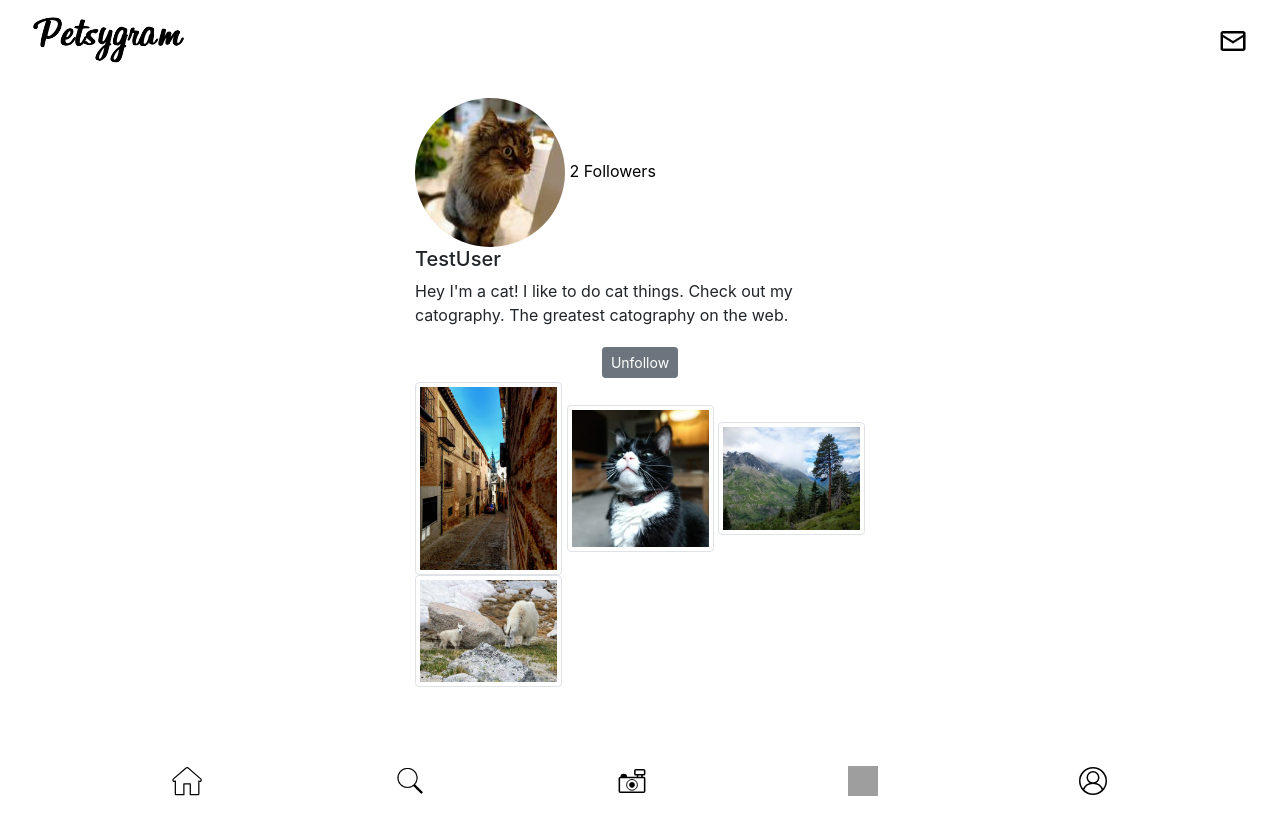
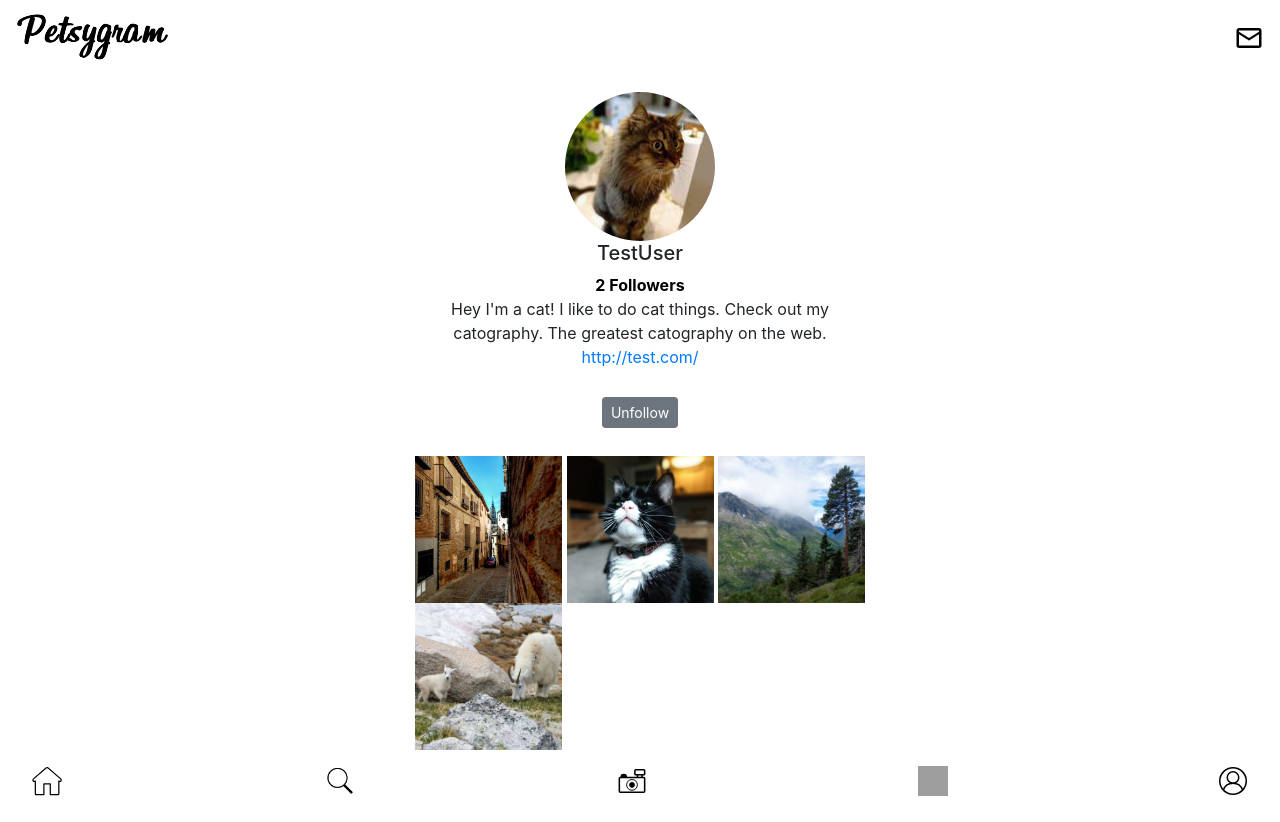
Before and after one commit to peterzernia/petsygram, a Django app: page /user/TestUser/ in a window 1280 px wide. Before the commit the page ends 796 px from the top, so only its background shows below. Run offline with Django 3.2, Linux system fonts and the light colour scheme; a user stored in the database is signed in; data comes from the database, SQL or seed files in the repository; both versions use the stored data as it was after the commit; some libraries are stand-ins or nearby versions; grey boxes are pictures that could not be loaded.

Commit message:
updated html

```diff
--- a/direct_messages/templates/direct_messages/inbox.html
+++ b/direct_messages/templates/direct_messages/inbox.html
@@ -1,9 +1,10 @@
 {% extends "photo_blog/base.html" %}
 {% block content %}
 
-
 <div class="content">
-  <h3>Inbox</h3>
+  <center>
+    <h3>Inbox | <a class="black-link-plain" href="{% url 'direct_messages-sent' %}">Sent</a></h3>
+  </center>
   <a href="{% url 'direct_messages-new' %}">New Message</a>
   </br>
   </br>
--- a/direct_messages/templates/direct_messages/sent.html
+++ b/direct_messages/templates/direct_messages/sent.html
@@ -3,7 +3,10 @@
 
 
 <div class="content">
-  <h3>Sent</h3>
+  <center>
+    <h3><a class="black-link-plain" href="{% url 'direct_messages-inbox' %}">Inbox</a> | Sent</h3>
+  </center>
+  <a href="{% url 'direct_messages-new' %}">New Message</a>
   </br>
   </br>
   {% if direct_messages %}
--- a/photo_blog/static/photo_blog/main.css
+++ b/photo_blog/static/photo_blog/main.css
@@ -1,15 +1,18 @@
 .content {
+
     max-width: 450px;
     margin: auto;
 }
 
 .black-link{
+
   color:black;
   font-weight: bold;
 
 }
 
 .black-link-plain{
+
   color:black;
 
 }
@@ -32,7 +35,7 @@
 .footer_contents {
 
     height:24px;
-    width: 1000px;
+    width: 100%;
     margin:auto;
 
 }
@@ -41,7 +44,6 @@
   background-image: url(media/nav_buttons/unlike.svg);
   background-repeat: no-repeat;
   background-position: 50% 50%;
-  /* put the height and width of your image here */
   height: 17px;
   width: 17px;
   border: none;
@@ -53,3 +55,15 @@
   border-color: transparent;
 
 }
+
+.nav {
+
+  position: absolute;
+
+}
+
+.crop{
+
+  object-fit: cover;
+
+}
--- a/photo_blog/templates/photo_blog/base.html
+++ b/photo_blog/templates/photo_blog/base.html
@@ -20,13 +20,9 @@
   </head>
 
   <body>
-    <nav class="navbar navbar-fixed-lg navbar-transparent bg-transparent">
-      <div class="navbar">
-        <img class="" src="/media/logo.png">
-      </div>
-      <div class="">
-        <a class="nav-item nav-link" href="{% url 'direct_messages-inbox' %}"><img src="/media/nav_buttons/inbox.png" height="30" width="30"></a>
-      </div>
+    <nav class="navbar navbar-light bg-white sticky-top" style="min-width: 450px !important;">
+      <img class="navbar-brand" src="/media/logo.png">
+      <a class="nav-item inline" href="{% url 'direct_messages-inbox' %}"><img src="/media/nav_buttons/inbox.png" height="30" width="30"></a>
     </nav>
     <div class="content mt-3">
       {% if messages %}
@@ -45,7 +41,7 @@
     {% if user.is_authenticated %}
         <div class="footer">
           <div class="footer_contents">
-        <div class="navbar navbar-light">
+            <div class="navbar navbar-default">
               <a class="nav-item nav-link" href="{% url 'photo_blog-home' %}"><img src="/media/nav_buttons/home.svg" height="30" width="30"></a>
               <!-- Default dropup button -->
               <div class="btn-group dropup">
--- a/photo_blog/templates/photo_blog/comment_confirm_delete.html
+++ b/photo_blog/templates/photo_blog/comment_confirm_delete.html
@@ -5,7 +5,7 @@
   <form method="POST">
       {% csrf_token %}
       <fieldset>
-        <h7>Are you sure you want to delete this comment?</h7>
+        <h7>Are you sure you want to delete this comment?</h7></br></br>
         <div>
           <button class="btn btn-outline-danger" type="submit">Delete</button>
           <a class="btn btn-outline-secondary" href="{% url 'photo_blog-detail' object.id %}">Cancel</a>
--- a/photo_blog/templates/photo_blog/user_profile.html
+++ b/photo_blog/templates/photo_blog/user_profile.html
@@ -18,14 +18,17 @@
 <div class="content">
   <div class="">
     {% with posts|first as post %}
+      <center>
         <img class="rounded-circle" src="{{ post.author.profile.image.url }}">
-      <a id=followCount class="black-link-plain" href="{% url 'user_followers' view.kwargs.username %}">{{post.author.profile.followers.count}} Followers</a>
         <h5>{{ view.kwargs.username }}</h5>
-      {% if post.author.profile.bio%}
-      <p>{{ post.author.profile.bio }}</p>
+        <a id=followCount class="black-link" href="{% url 'user_followers' view.kwargs.username %}">{{post.author.profile.followers.count}} Followers</a></br>
+        {% if post.author.profile.bio %}
+          {{ post.author.profile.bio }}</br>
         {% endif %}
-      <div>
-        <center>
+        {% if post.author.profile.website %}
+          <a href="{{ post.author.profile.website }}">{{ post.author.profile.website }}</a></br>
+        {% endif %}
+        </br>
         {% if post.author == user %}
           <a class='btn btn-secondary btn-sm mt-1 mb-1' href="{% url 'edit_profile' %}">Edit Profile</a>
           <a class='btn btn-secondary btn-sm mt-1 mb-1' href="{% url 'logout' %}">Logout</a>
@@ -35,14 +38,18 @@
           <button id="followElement" class="btn btn-secondary btn-sm mt-1 mb-1" onclick="toggleFollow()">Follow</button>
         {% endif %}
       </center>
-      </div>
     {% endwith %}
   </div>
+  </br>
   <div>
     {% for post in posts %}
-    <a href="{% url 'photo_blog-detail' post.id %}"><img class="img-thumbnail" height="147" width="147" src="{{ post.photo.url }}"></a>
+    <a href="{% url 'photo_blog-detail' post.id %}"><img class="crop" width="147" height="147" src="{{ post.photo.url }}"></a>
     {% endfor %}
   </div>
 </div>
+{% if post.author == user %}
+  <a class='btn btn-secondary btn-sm mt-1 mb-1' href="{% url 'edit_profile' %}">Edit Profile</a>
+  <a class='btn btn-secondary btn-sm mt-1 mb-1' href="{% url 'logout' %}">Logout</a>
+{% endif %}
 
 {% endblock %}
--- a/photo_blog/views.py
+++ b/photo_blog/views.py
@@ -111,17 +111,17 @@ class CreateComment(LoginRequiredMixin, CreateView):
 
 
 class DeleteComment(LoginRequiredMixin, UserPassesTestMixin, DeleteView):
-    model = Post
+    model = Comment
     sucess_url = '/'
 
     def test_func(self):
-        post = self.get_object()
+        comment = self.get_object()
         if self.request.user == comment.author:
             return True
         return False
 
-    def get_object(self):
-         return get_object_or_404(Comment, pk=request.session['pk'])
+    def get_success_url(self, **kwargs):
+        return reverse('photo_blog-home')
 
 
 class LikePost(LoginRequiredMixin, RedirectView):
@@ -150,18 +150,18 @@ class LikePostAPI(APIView):
                 liked = False
                 obj.likes.remove(user)
                 like_count = obj.likes.count()
-                img = '<input id="ImageElement" class="mt-1" type="image" src="/media/nav_buttons/unliked.svg" height="17" width="17" onclick="toggleLike()"/>'
+                img = '<a id="imageElement" onclick="toggleLike()"><img src="/media/nav_buttons/unliked.svg" height="17" width="17"></a>'
             else:
                 liked = True
                 obj.likes.add(user)
                 like_count = obj.likes.count()
-                img = '<input id="ImageElement" class="mt-1" type="image" src="/media/nav_buttons/liked.svg" height="17" width="17" onclick="toggleLike()"/>'
+                img = '<a id="imageElement" onclick="toggleLike()"><img src="/media/nav_buttons/liked.svg" height="17" width="17"></a>'
             updated = True
         data = {
             "updated": updated,
             "liked": liked,
             "like_count": like_count,
-            "img": img
+            #"img": img
         }
         return Response(data)
 
```
Also changed, not shown: photo_blog/templates/photo_blog/home.html (+35 -17 lines), photo_blog/templates/photo_blog/post_detail.html (+11 -7 lines), photo_blog/templates/photo_blog/post_likes.html (+6 -4 lines), users/templates/users/user_followers.html (+6 -4 lines), db.sqlite3, media/nav_buttons/comment.svg (added), media/posts/TestUser/IMG_20180922_143950492_HDR.jpg, 1 other file. Lines whose indentation alone changed are shown as unchanged.
